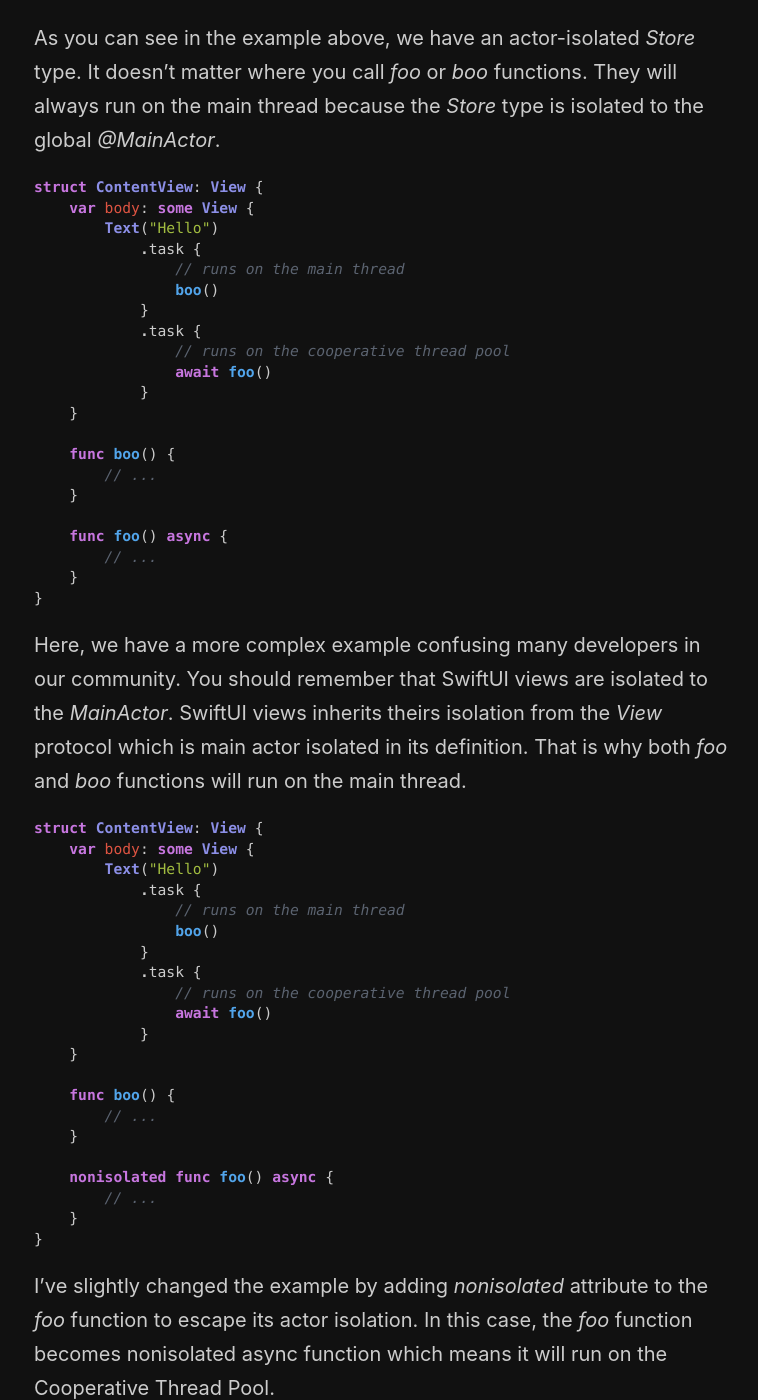
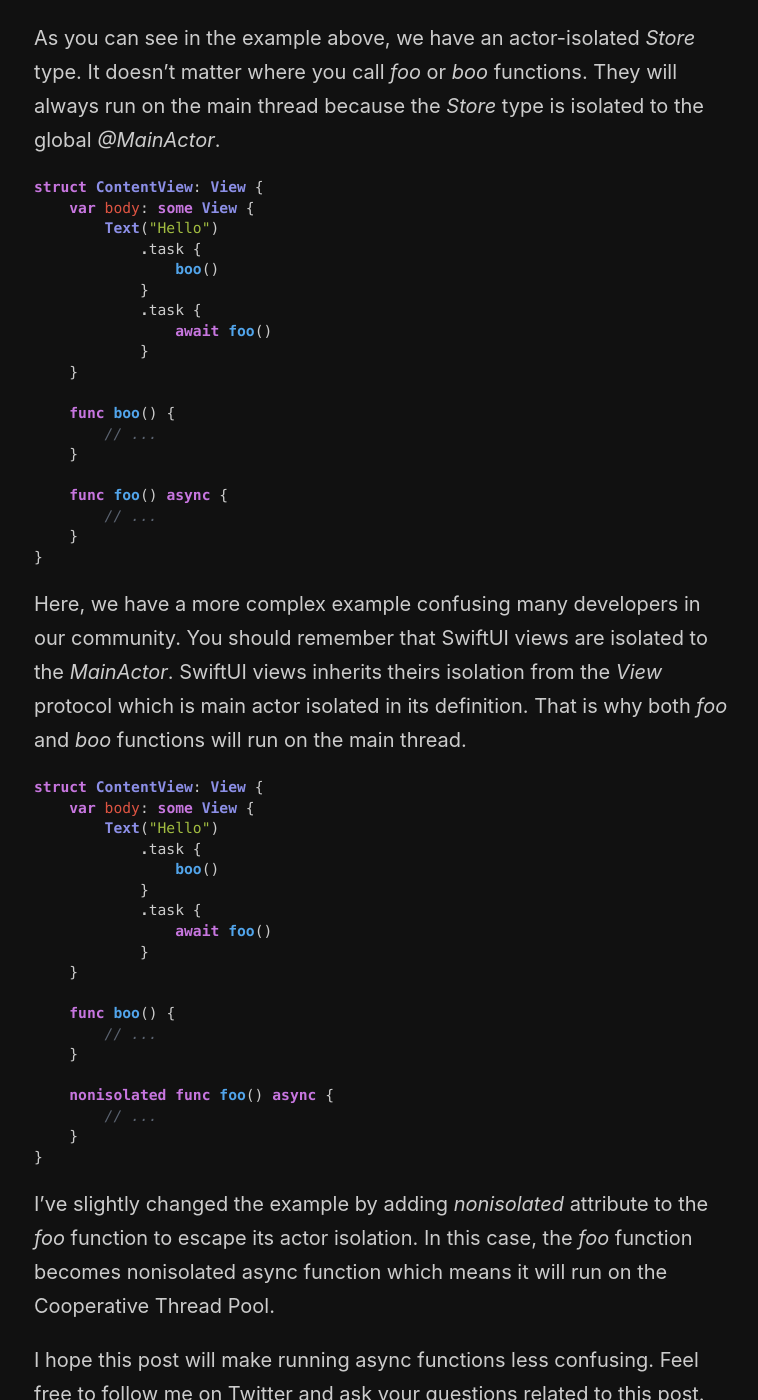
Before and after one commit to mecid/mecid.github.io, a Jekyll site: the page built from _posts/2024-03-20-where-swift-concurrency-will-run-your-function.md, in a window 1280 px wide and 1400 px high, scrolled down 2321 px. Shown: the whole window, without its empty margins (256-1014 px from the left). Built offline with Jekyll 4.4.1, drawn with Linux system fonts in a browser that asks for light colours.

Commit message:
swift async functions post updated

```diff
--- a/_posts/2024-03-20-where-swift-concurrency-will-run-your-function.md
+++ b/_posts/2024-03-20-where-swift-concurrency-will-run-your-function.md
@@ -61,11 +61,9 @@ struct ContentView: View {
     var body: some View {
         Text("Hello")
             .task {
-                // runs on the main thread
                 boo()
             }
             .task {
-                // runs on the cooperative thread pool
                 await foo()
             }
     }
@@ -87,11 +85,9 @@ struct ContentView: View {
     var body: some View {
         Text("Hello")
             .task {
-                // runs on the main thread
                 boo()
             }
             .task {
-                // runs on the cooperative thread pool
                 await foo()
             }
     }
```
